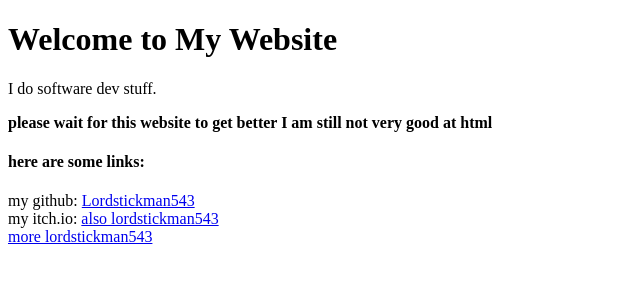
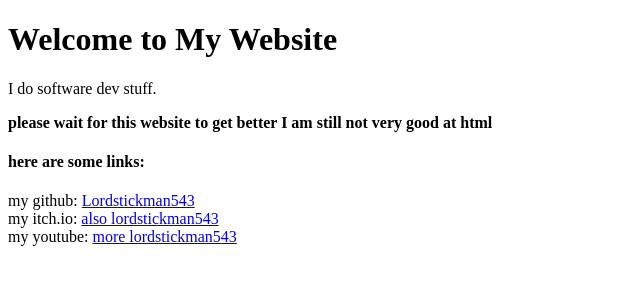
Before and after one commit to lordstickman543/lordstickman543.github.io, a plain HTML site: page index.html in a window 1280 px wide. Shown: the whole page, without its empty margins (0-640 px from the left). Drawn offline with Linux system fonts and the light colour scheme.

Commit message:
fixed youtube link

```diff
--- a/index.html
+++ b/index.html
@@ -10,6 +10,6 @@
     <p>I do software dev stuff.</p>
     <p><strong>please wait for this website to get better I am still not very good at html</strong></p>
     <h4>here are some links:</h4>
-    <p>my github: <a href="https://github.com/Lordstickman543">Lordstickman543</a><br>my itch.io: <a href="https://lordstickman543.itch.io">also lordstickman543</a><br><a href="https://www.youtube.com/channel/UCcRyPsKTS8DPnG3LflQU_6g">more lordstickman543</a></p>
+    <p>my github: <a href="https://github.com/Lordstickman543">Lordstickman543</a><br>my itch.io: <a href="https://lordstickman543.itch.io">also lordstickman543</a><br>my youtube: <a href="https://www.youtube.com/channel/UCcRyPsKTS8DPnG3LflQU_6g">more lordstickman543</a></p>
 </body>
 </html>
```
